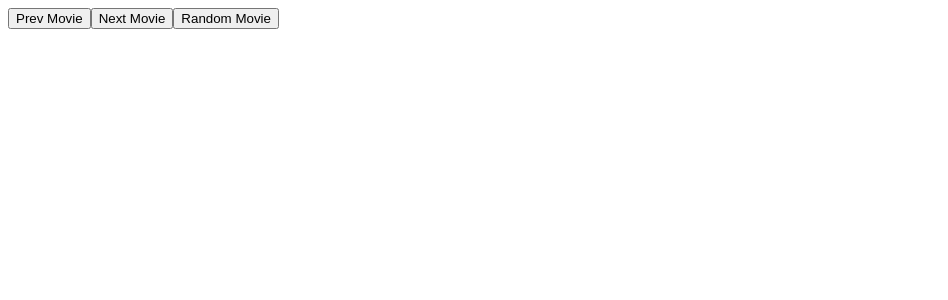
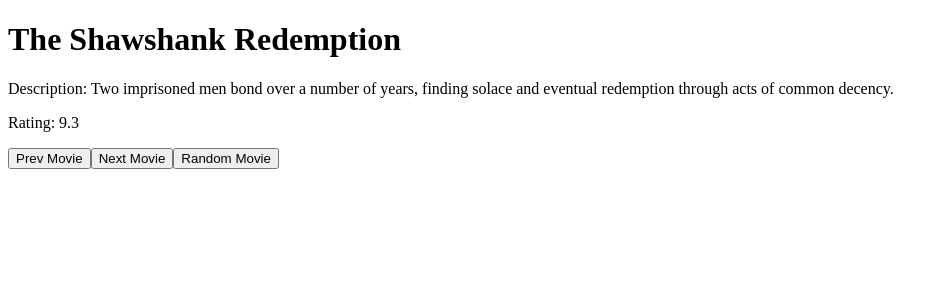
Before and after one commit to JordanDJensen/V-School, a React (Vite) app in the folder Level3/projects/movie-buddy/: page / in a window 1280 px wide. Shown: the top 300 px of the page, without its empty margins (0-948 px from the left). Built offline with nearby package versions, Linux system fonts and the light colour scheme.

Commit message:
Added changes to movie to where rating and descriptions appear.

```diff
--- a/Level3/projects/movie-buddy/src/components/RandomMovie.jsx
+++ b/Level3/projects/movie-buddy/src/components/RandomMovie.jsx
@@ -1,11 +1,15 @@
+import { useState } from "react"
 import movies from "../movies"
 
 export default function RandomMovie(){
-    let index = 0
+    // let index = 0
+
+    let [index, setIndex] = useState(0)
 
     function getRandomMovie(){
-        index = Math.floor(Math.random() * movies.length)
-        console.log(movies[index])
+        const randomIndex = Math.floor(Math.random() * movies.length)
+        console.log(movies[randomIndex])
+        setIndex(randomIndex)
     }
     function nextMovie(num){
         index += num
@@ -19,9 +23,11 @@
     }
     return(
         <div>
+            <h1>{movies[index].title}</h1>
+            <p>Description: {movies[index].description}</p>
+            <p>Rating: {movies[index].rating}</p>
             <button onClick={() => nextMovie(-1)}>Prev Movie</button>
             <button onClick={() => nextMovie(1)}>Next Movie</button>
-
             <button onClick={getRandomMovie}>Random Movie</button>
         </div>
 
```
